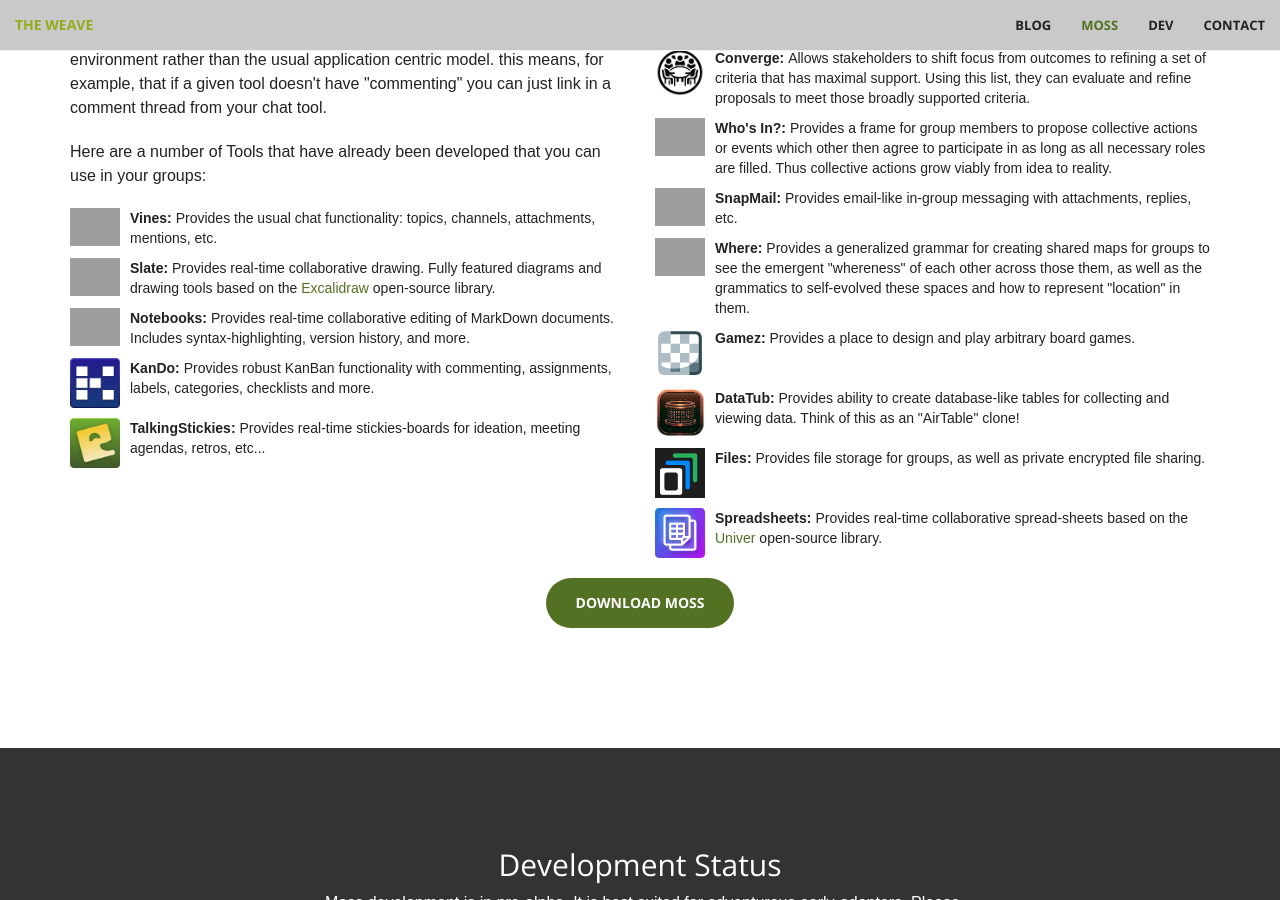
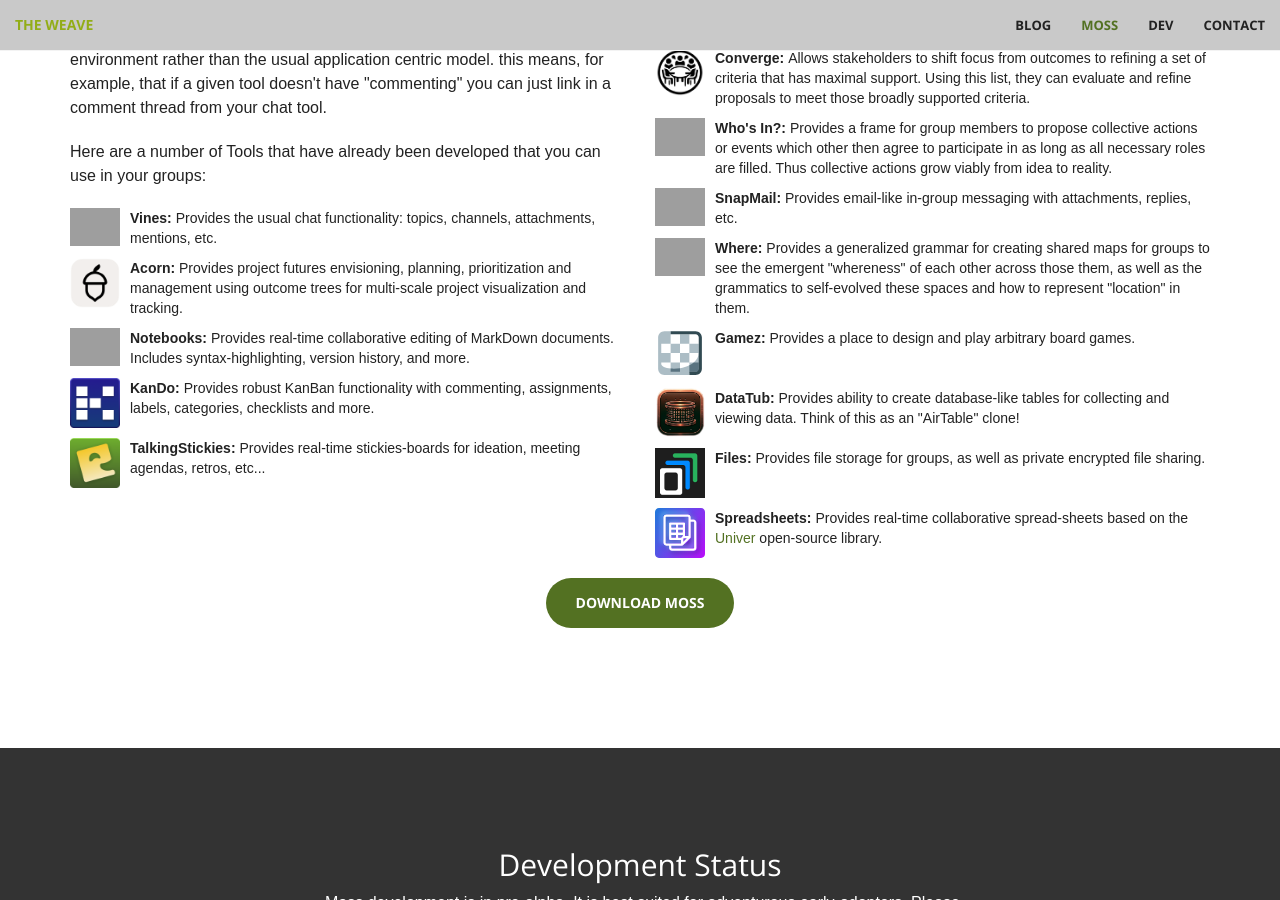
Before and after one commit to lightningrodlabs/theweave, a Jekyll site: the page built from docs/moss.html, in a window 1280 px wide and 900 px high, scrolled down 2782 px. Built offline with Jekyll 4.4.1, drawn with Linux system fonts in a browser that asks for light colours; grey boxes are pictures that could not be loaded.

Commit message:
add acorn as tool

```diff
--- a/docs/moss.html
+++ b/docs/moss.html
@@ -141,16 +141,15 @@ description: "Moss"
             >
           </div>
           <div>
-            <a href="https://github.com/lightningrodlabs/slate"
+            <a href="https://acorn.software"
               ><img
                 class="capacity-logo"
-                src="https://lightningrodlabs.org/projects/slate_icon.svg"
+                src="/images/acorn-icon.png"
               /> </a
             ><span>
-              <strong>Slate: </strong> Provides real-time collaborative drawing.
-              Fully featured diagrams and drawing tools based on the
-              <a href="https://excalidraw.com/">Excalidraw</a> open-source
-              library.</span
+              <strong>Acorn: </strong> Provides project futures envisioning, planning, prioritization and management
+              using outcome trees for multi-scale project visualization and tracking.
+              </span
             >
           </div>
           <div>
```
Also changed, not shown: docs/images/acorn-icon.png (added).
